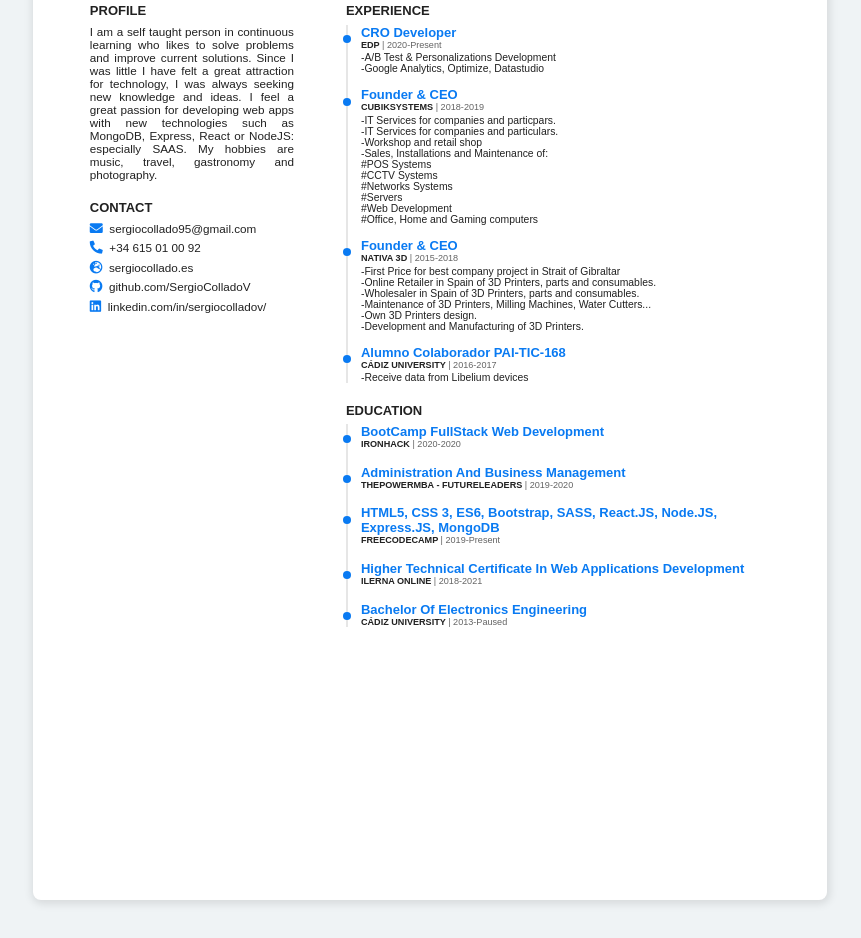
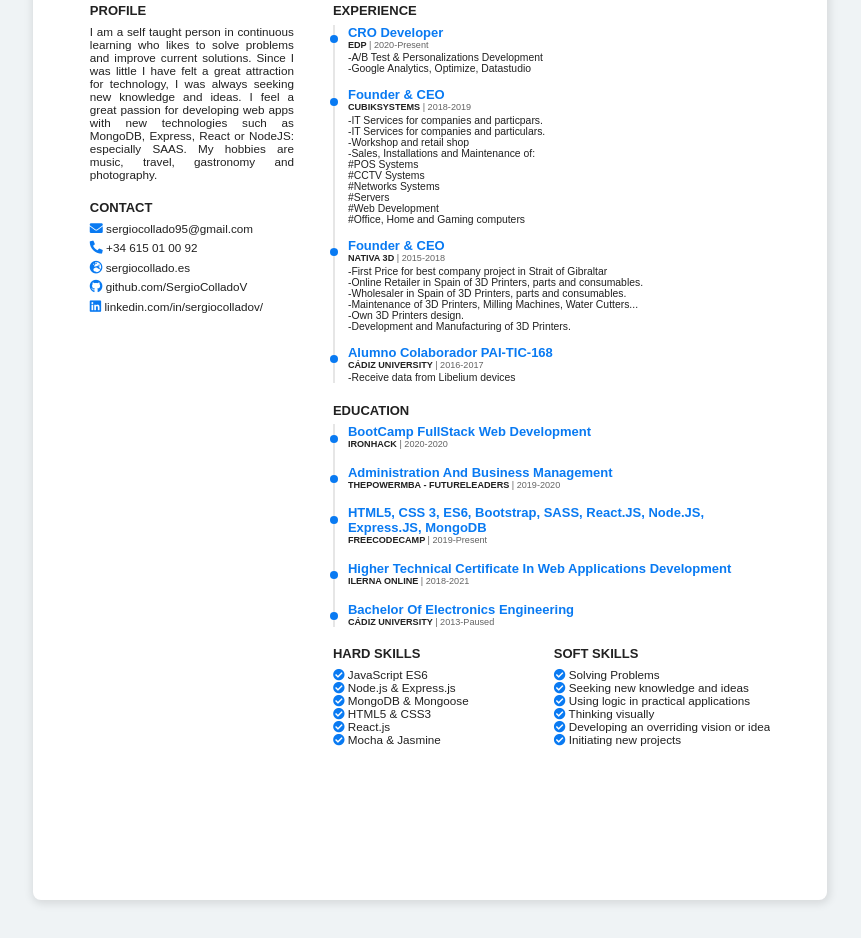
Before and after one commit to SergioColladoV/personalCV, a plain HTML site: page index.html in a window 1280 px wide. Shown: the part 260-1198 px from the top of the page, without its empty margins (210-1071 px from the left). Drawn offline with Linux system fonts and the light colour scheme.

Commit message:
Remove <p> contact elements, add skills elements

```diff
--- a/index.html
+++ b/index.html
@@ -51,23 +51,23 @@
 							<h3>Contact</h3>
 							<div class="contactElm">
 								<i class="fas fa-envelope"></i>
-								<p>sergiocollado95@gmail.com</p>
+								sergiocollado95@gmail.com
 							</div>
 							<div class="contactElm">
 								<i class="fas fa-phone-alt"></i>
-								<p>+34 615 01 00 92</p>
+								+34 615 01 00 92
 							</div>
 							<div class="contactElm">
 								<i class="fas fa-globe-europe"></i>
-								<p>sergiocollado.es</p>
+								sergiocollado.es
 							</div>
 							<div class="contactElm">
 								<i class="fab fa-github"></i>
-								<p>github.com/SergioColladoV</p>
+								github.com/SergioColladoV
 							</div>
 							<div class="contactElm">
 								<i class="fab fa-linkedin"></i>
-								<p>linkedin.com/in/sergiocolladov/</p>
+								linkedin.com/in/sergiocolladov/
 							</div>
 						</article>
 					</div>
@@ -214,8 +214,63 @@
 								<p class="educationDescription"></p>
 							</div>
 						</article>
-						<article id="hardSkills"></article>
-						<article id="softSkills"></article>
+						<section id="skills">
+							<article id="hardSkills">
+								<h3>Hard Skills</h3>
+								<div class="hardSkillElm">
+									<i class="fas fa-check-circle"></i>
+									JavaScript ES6
+								</div>
+								<div class="hardSkillElm">
+									<i class="fas fa-check-circle"></i>
+									Node.js & Express.js
+								</div>
+								<div class="hardSkillElm">
+									<i class="fas fa-check-circle"></i>
+									MongoDB & Mongoose
+								</div>
+								<div class="hardSkillElm">
+									<i class="fas fa-check-circle"></i>
+									HTML5 & CSS3
+								</div>
+								<div class="hardSkillElm">
+									<i class="fas fa-check-circle"></i>
+									React.js
+								</div>
+								<div class="hardSkillElm">
+									<i class="fas fa-check-circle"></i>
+									Mocha & Jasmine
+								</div>
+							</article>
+							<article id="softSkills">
+								<h3>Soft Skills</h3>
+								<div class="softSkillElm">
+									<i class="fas fa-check-circle"></i>
+									Solving Problems
+								</div>
+								<div class="softSkillElm">
+									<i class="fas fa-check-circle"></i>
+									Seeking new knowledge and ideas
+								</div>
+								<div class="softSkillElm">
+									<i class="fas fa-check-circle"></i>
+									Using logic in practical applications
+								</div>
+								<div class="softSkillElm">
+									<i class="fas fa-check-circle"></i>
+									Thinking visually
+								</div>
+								<div class="softSkillElm">
+									<i class="fas fa-check-circle"></i>
+									Developing an overriding vision or idea
+								</div>
+								<div class="softSkillElm">
+									<i class="fas fa-check-circle"></i>
+									Initiating new projects
+								</div>
+							</article>
+						</section>
+
 						<article id="languajes"></article>
 					</div>
 				</section>
--- a/resources/css/main.css
+++ b/resources/css/main.css
@@ -80,7 +80,7 @@ h3 {
 	align-items: flex-start;
 	justify-content: center;
 	width: var(--right-column);
-	padding-left: 4rem;
+	padding-left: 3rem;
 }
 
 #mainInfo .profileInfo #name {
@@ -126,9 +126,6 @@ h3 {
 
 /* CONTACT */
 .leftContent #contact > div {
-	display: flex;
-	justify-content: flex-start;
-	align-items: center;
 	margin-bottom: 0.5rem;
 }
 
@@ -137,14 +134,10 @@ h3 {
 	color: var(--main-color);
 }
 
-.leftContent #contact > div p {
-	margin-left: 0.5rem;
-}
-
 /* RIGHT CONTENT */
 .rightContent {
 	width: var(--right-column);
-	padding-left: 4rem;
+	padding-left: 3rem;
 	overflow: hidden;
 }
 
@@ -212,6 +205,16 @@ h3 {
 	font-size: 0.8rem;
 }
 
+.rightContent #skills {
+	display: flex;
+	align-items: flex-start;
+	justify-content: space-between;
+}
+
+.rightContent #skills article > div i {
+	color: var(--main-color);
+}
+
 /* PARAMETERS FOR CORRECT PRINTING */
 
 @page {
```
